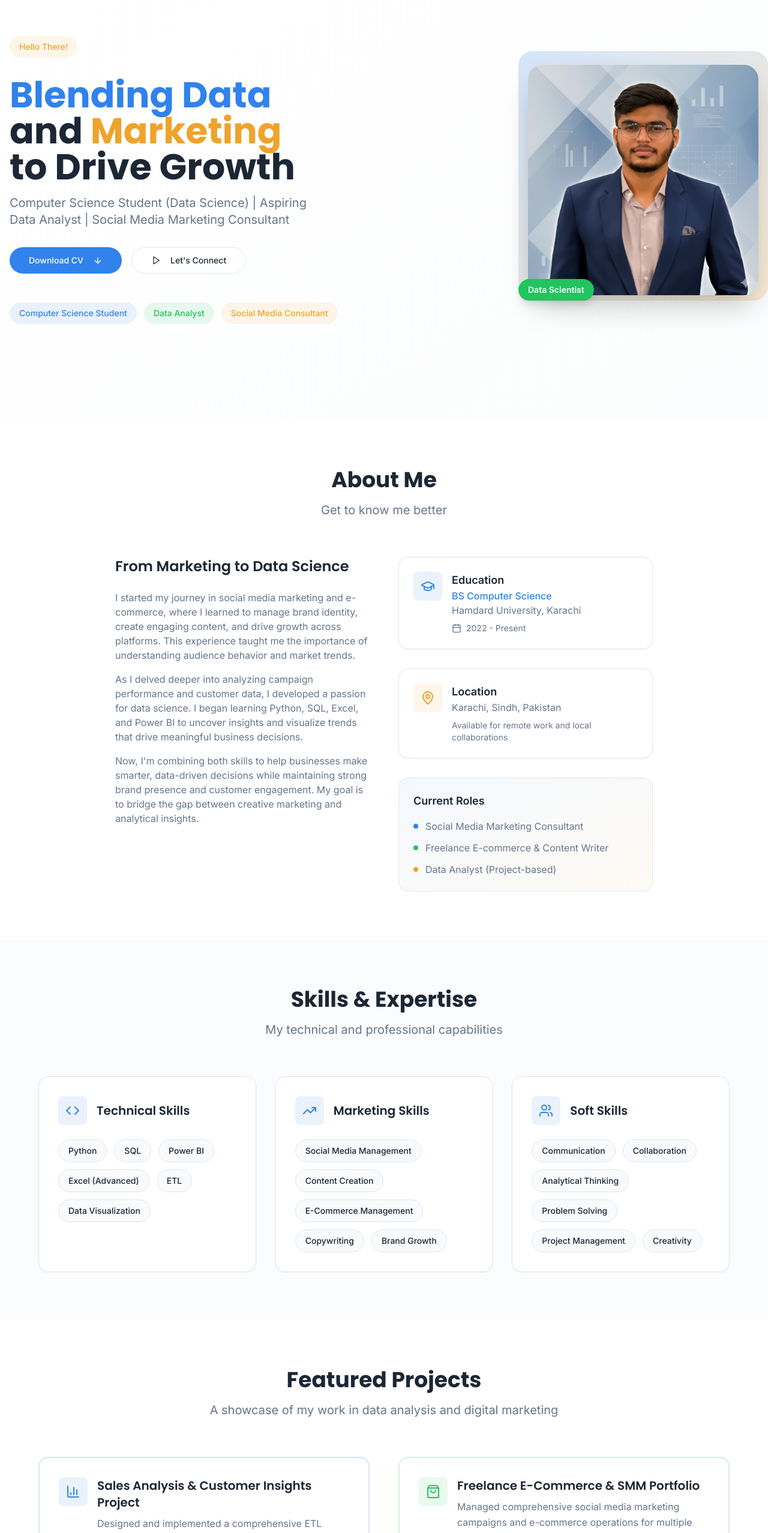
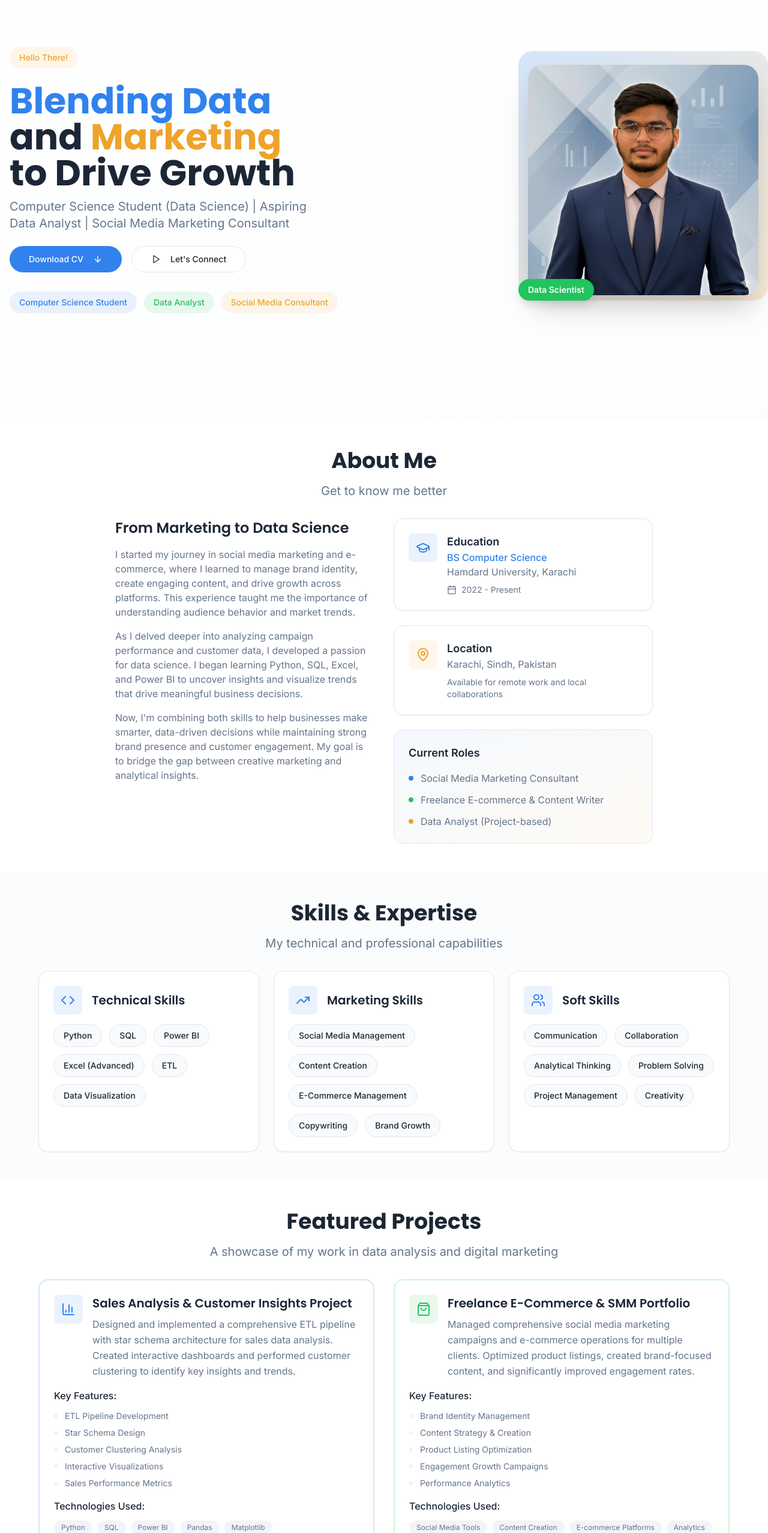
Before and after one commit to IsmailDadKhan/ismaildadkhan-b1e0ff75, a React (Vite) app: page / in a window 1280 px wide. Shown: the part 100-2655 px from the top of the page at 60% size. Built offline with nearby package versions, Linux system fonts and the light colour scheme; the HTML template or start-up script is replaced by a standard one.

Commit message:
Refactor: Adjust hero section and spacing

```diff
--- a/src/components/About.tsx
+++ b/src/components/About.tsx
@@ -2,11 +2,11 @@ import { GraduationCap, MapPin, Calendar } from "lucide-react";
 
 const About = () => {
   return (
-    <section id="about" className="py-20 bg-background">
+    <section id="about" className="py-12 bg-background">
       <div className="container mx-auto px-4">
         <div className="max-w-4xl mx-auto">
           {/* Section Header */}
-          <div className="text-center mb-12 lg:mb-16">
+          <div className="text-center mb-8">
             <h2 className="font-display font-bold text-2xl sm:text-3xl lg:text-4xl text-foreground mb-4">
               About Me
             </h2>
@@ -15,9 +15,9 @@ const About = () => {
             </p>
           </div>
 
-          <div className="grid lg:grid-cols-2 gap-8 lg:gap-12 items-start">
+          <div className="grid lg:grid-cols-2 gap-6 lg:gap-8 items-start">
             {/* Bio */}
-            <div className="space-y-4 lg:space-y-6">
+            <div className="space-y-3 lg:space-y-4">
               <h3 className="font-display font-semibold text-xl sm:text-2xl text-foreground">
                 From Marketing to Data Science
               </h3>
@@ -44,7 +44,7 @@ const About = () => {
             </div>
 
             {/* Education & Details */}
-            <div className="space-y-6 lg:space-y-8 mt-8 lg:mt-0">
+            <div className="space-y-4 lg:space-y-6 mt-6 lg:mt-0">
               {/* Education */}
               <div className="bg-card p-6 rounded-2xl border border-border shadow-sm">
                 <div className="flex items-start space-x-4">
--- a/src/components/Certifications.tsx
+++ b/src/components/Certifications.tsx
@@ -67,11 +67,11 @@ const Certifications = () => {
   };
 
   return (
-    <section id="certifications" className="py-20 bg-background">
+    <section id="certifications" className="py-12 bg-background">
       <div className="container mx-auto px-4">
         <div className="max-w-4xl mx-auto">
           {/* Section Header */}
-          <div className="text-center mb-16">
+          <div className="text-center mb-8">
             <h2 className="font-display font-bold text-3xl lg:text-4xl text-foreground mb-4">
               Certifications & Learning
             </h2>
@@ -81,14 +81,14 @@ const Certifications = () => {
           </div>
 
           {/* Certifications Grid */}
-          <div className="grid sm:grid-cols-2 gap-6 lg:gap-8">
+          <div className="grid sm:grid-cols-2 gap-4 lg:gap-6">
             {certifications.map((cert, index) => {
               const colors = getColorClasses(cert.color);
 
               return (
                 <div
                   key={index}
-                  className={`bg-card p-6 rounded-2xl border-2 ${colors.border} hover:shadow-lg transition-all duration-300 group`}
+                  className={`bg-card p-4 rounded-2xl border-2 ${colors.border} hover:shadow-lg transition-all duration-300 group`}
                 >
                   {/* Certification Header */}
                   <div className="flex items-start space-x-4 mb-4">
@@ -141,7 +141,7 @@ const Certifications = () => {
           </div>
 
           {/* Additional Learning */}
-          <div className="mt-12 text-center bg-gradient-to-r from-primary/10 to-accent/10 p-8 rounded-2xl border border-border">
+          <div className="mt-8 text-center bg-gradient-to-r from-primary/10 to-accent/10 p-6 rounded-2xl border border-border">
             <h3 className="font-display font-semibold text-xl text-foreground mb-4">
               Continuous Learning Journey
             </h3>
--- a/src/components/Contact.tsx
+++ b/src/components/Contact.tsx
@@ -108,11 +108,11 @@ const Contact = () => {
   };
 
   return (
-    <section id="contact" className="py-20 bg-secondary/30">
+    <section id="contact" className="py-12 bg-secondary/30">
       <div className="container mx-auto px-4">
         <div className="max-w-6xl mx-auto">
           {/* Section Header */}
-          <div className="text-center mb-16">
+          <div className="text-center mb-8">
             <h2 className="font-display font-bold text-3xl lg:text-4xl text-foreground mb-4">
               Let's Connect
             </h2>
@@ -122,9 +122,9 @@ const Contact = () => {
             </p>
           </div>
 
-          <div className="grid lg:grid-cols-2 gap-12">
+          <div className="grid lg:grid-cols-2 gap-8">
             {/* Contact Form */}
-            <div className="bg-card p-8 rounded-2xl border border-border shadow-sm">
+            <div className="bg-card p-6 rounded-2xl border border-border shadow-sm">
               <h3 className="font-display font-semibold text-xl text-foreground mb-6">
                 Send Me a Message
               </h3>
@@ -215,7 +215,7 @@ const Contact = () => {
             {/* Contact Information */}
             <div className="space-y-8">
               {/* Contact Details */}
-              <div className="bg-card p-8 rounded-2xl border border-border shadow-sm">
+              <div className="bg-card p-6 rounded-2xl border border-border shadow-sm">
                 <h3 className="font-display font-semibold text-xl text-foreground mb-6">
                   Get In Touch
                 </h3>
@@ -246,7 +246,7 @@ const Contact = () => {
               </div>
 
               {/* Social Links */}
-              <div className="bg-card p-8 rounded-2xl border border-border shadow-sm">
+              <div className="bg-card p-6 rounded-2xl border border-border shadow-sm">
                 <h3 className="font-display font-semibold text-xl text-foreground mb-6">
                   Connect With Me
                 </h3>
--- a/src/components/Experience.tsx
+++ b/src/components/Experience.tsx
@@ -79,11 +79,11 @@ const Experience = () => {
   };
 
   return (
-    <section id="experience" className="py-20 bg-secondary/30">
+    <section id="experience" className="py-12 bg-secondary/30">
       <div className="container mx-auto px-4">
         <div className="max-w-4xl mx-auto">
           {/* Section Header */}
-          <div className="text-center mb-16">
+          <div className="text-center mb-8">
             <h2 className="font-display font-bold text-3xl lg:text-4xl text-foreground mb-4">
               Experience
             </h2>
@@ -97,7 +97,7 @@ const Experience = () => {
             {/* Timeline Line */}
             <div className="absolute left-8 top-0 bottom-0 w-0.5 bg-border"></div>
 
-            <div className="space-y-8">
+            <div className="space-y-6">
               {experiences.map((exp, index) => {
                 const colors = getColorClasses(exp.color);
 
@@ -109,7 +109,7 @@ const Experience = () => {
                     </div>
 
                     {/* Experience Card */}
-                    <div className="flex-1 bg-card p-6 lg:p-8 rounded-2xl border border-border hover:shadow-md transition-shadow">
+                    <div className="flex-1 bg-card p-4 lg:p-6 rounded-2xl border border-border hover:shadow-md transition-shadow">
                       {/* Header */}
                       <div className="mb-4">
                         <h3 className="font-display font-semibold text-xl text-foreground mb-2">
@@ -153,7 +153,7 @@ const Experience = () => {
           </div>
 
           {/* Current Focus */}
-          <div className="mt-12 text-center bg-gradient-to-r from-primary/10 to-accent/10 p-6 rounded-2xl border border-border">
+          <div className="mt-8 text-center bg-gradient-to-r from-primary/10 to-accent/10 p-4 rounded-2xl border border-border">
             <h3 className="font-display font-semibold text-lg text-foreground mb-2">
               Current Focus
             </h3>
--- a/src/components/Hero.tsx
+++ b/src/components/Hero.tsx
@@ -1,6 +1,6 @@
 import { Button } from "@/components/ui/button";
 import { ArrowDown, Play } from "lucide-react";
-import profileImage from "@/assets/ismail-profile-new.jpg";
+import profileImage from "@/assets/ismail-profile-professional.png";
 
 const Hero = () => {
   const scrollToSection = (sectionId: string) => {
@@ -12,15 +12,15 @@ const Hero = () => {
 
   return (
     <section id="home" className="min-h-screen flex items-center bg-gradient-to-br from-background to-secondary/20">
-      <div className="container mx-auto px-4 py-20">
-        <div className="grid lg:grid-cols-2 gap-12 items-center">
+      <div className="container mx-auto px-4 py-12">
+        <div className="grid lg:grid-cols-2 gap-8 items-center">
           {/* Text Content */}
-          <div className="space-y-6 md:space-y-8 animate-fade-in">
+          <div className="space-y-4 md:space-y-6 animate-fade-in">
             <div className="inline-block px-4 py-2 bg-accent/10 text-accent font-medium rounded-full text-sm">
               Hello There!
             </div>
 
-            <div className="space-y-4">
+            <div className="space-y-3">
               <h1 className="font-display font-bold text-3xl sm:text-4xl lg:text-6xl text-foreground leading-tight">
                 <span className="text-primary">Blending Data</span><br />
                 and <span className="text-accent">Marketing</span><br />
@@ -56,7 +56,7 @@ const Hero = () => {
             </div>
 
             {/* Role Tags */}
-            <div className="flex flex-wrap gap-2 sm:gap-3 pt-4">
+            <div className="flex flex-wrap gap-2 sm:gap-3 pt-2">
               <span className="px-4 py-2 bg-primary/10 text-primary rounded-full text-sm font-medium">
                 Computer Science Student
               </span>
@@ -70,7 +70,7 @@ const Hero = () => {
           </div>
 
           {/* Profile Image */}
-          <div className="relative flex justify-center lg:justify-end animate-slide-up mt-8 lg:mt-0">
+          <div className="relative flex justify-center lg:justify-end animate-slide-up mt-6 lg:mt-0">
             <div className="relative">
               {/* Background Shape */}
               <div className="absolute -inset-4 bg-gradient-to-br from-primary/20 to-accent/20 rounded-3xl rotate-6 animate-float"></div>
--- a/src/components/Projects.tsx
+++ b/src/components/Projects.tsx
@@ -61,11 +61,11 @@ const Projects = () => {
   };
 
   return (
-    <section id="projects" className="py-20 bg-background">
+    <section id="projects" className="py-12 bg-background">
       <div className="container mx-auto px-4">
         <div className="max-w-6xl mx-auto">
           {/* Section Header */}
-          <div className="text-center mb-16">
+          <div className="text-center mb-8">
             <h2 className="font-display font-bold text-3xl lg:text-4xl text-foreground mb-4">
               Featured Projects
             </h2>
@@ -75,7 +75,7 @@ const Projects = () => {
           </div>
 
           {/* Projects Grid */}
-          <div className="grid lg:grid-cols-2 gap-8 lg:gap-12">
+          <div className="grid lg:grid-cols-2 gap-6 lg:gap-8">
             {projects.map((project, index) => {
               const colors = getColorClasses(project.color);
               const Icon = project.icon;
@@ -83,10 +83,10 @@ const Projects = () => {
               return (
                 <div
                   key={index}
-                  className={`bg-card p-6 lg:p-8 rounded-2xl border-2 ${colors.border} hover:shadow-lg transition-all duration-300 group`}
+                  className={`bg-card p-4 lg:p-6 rounded-2xl border-2 ${colors.border} hover:shadow-lg transition-all duration-300 group`}
                 >
                   {/* Project Header */}
-                  <div className="flex items-start space-x-4 mb-6">
+                  <div className="flex items-start space-x-4 mb-4">
                     <div className={`${colors.bg} p-3 rounded-lg group-hover:scale-105 transition-transform duration-300`}>
                       <Icon className={`w-6 h-6 ${colors.text}`} />
                     </div>
@@ -101,7 +101,7 @@ const Projects = () => {
                   </div>
 
                   {/* Features */}
-                  <div className="mb-6">
+                  <div className="mb-4">
                     <h4 className="font-medium text-foreground mb-3">Key Features:</h4>
                     <ul className="space-y-2">
                       {project.features.map((feature, featureIndex) => (
@@ -114,7 +114,7 @@ const Projects = () => {
                   </div>
 
                   {/* Technologies */}
-                  <div className="mb-6">
+                  <div className="mb-4">
                     <h4 className="font-medium text-foreground mb-3">Technologies Used:</h4>
                     <div className="flex flex-wrap gap-2">
                       {project.technologies.map((tech, techIndex) => (
@@ -160,7 +160,7 @@ const Projects = () => {
           </div>
 
           {/* More Projects Note */}
-          <div className="text-center mt-12">
+          <div className="text-center mt-8">
             <div className="bg-gradient-to-r from-primary/10 to-accent/10 p-6 rounded-2xl border border-border">
               <h3 className="font-display font-semibold text-lg text-foreground mb-2">
                 More Projects Coming Soon
--- a/src/components/Skills.tsx
+++ b/src/components/Skills.tsx
@@ -40,11 +40,11 @@ const Skills = () => {
   ];
 
   return (
-    <section id="skills" className="py-20 bg-secondary/30">
+    <section id="skills" className="py-12 bg-secondary/30">
       <div className="container mx-auto px-4">
         <div className="max-w-6xl mx-auto">
           {/* Section Header */}
-          <div className="text-center mb-16">
+          <div className="text-center mb-8">
             <h2 className="font-display font-bold text-3xl lg:text-4xl text-foreground mb-4">
               Skills & Expertise
             </h2>
@@ -54,14 +54,14 @@ const Skills = () => {
           </div>
 
           {/* Skills Grid */}
-          <div className="grid sm:grid-cols-2 lg:grid-cols-3 gap-6 lg:gap-8">
+          <div className="grid sm:grid-cols-2 lg:grid-cols-3 gap-4 lg:gap-6">
             {skillCategories.map((category, index) => {
               const Icon = category.icon;
 
               return (
-                <div key={index} className="bg-card p-6 lg:p-8 rounded-2xl border border-border shadow-sm hover:shadow-md transition-shadow">
+                <div key={index} className="bg-card p-4 lg:p-6 rounded-2xl border border-border shadow-sm hover:shadow-md transition-shadow">
                   {/* Category Header */}
-                  <div className="flex items-center space-x-4 mb-4 lg:mb-6">
+                  <div className="flex items-center space-x-4 mb-3 lg:mb-4">
                     <div className="bg-primary/10 p-3 rounded-lg">
                       <Icon className="w-5 h-5 lg:w-6 lg:h-6 text-primary" />
                     </div>
```
Also changed, not shown: src/assets/ismail-profile-professional.png (added).
